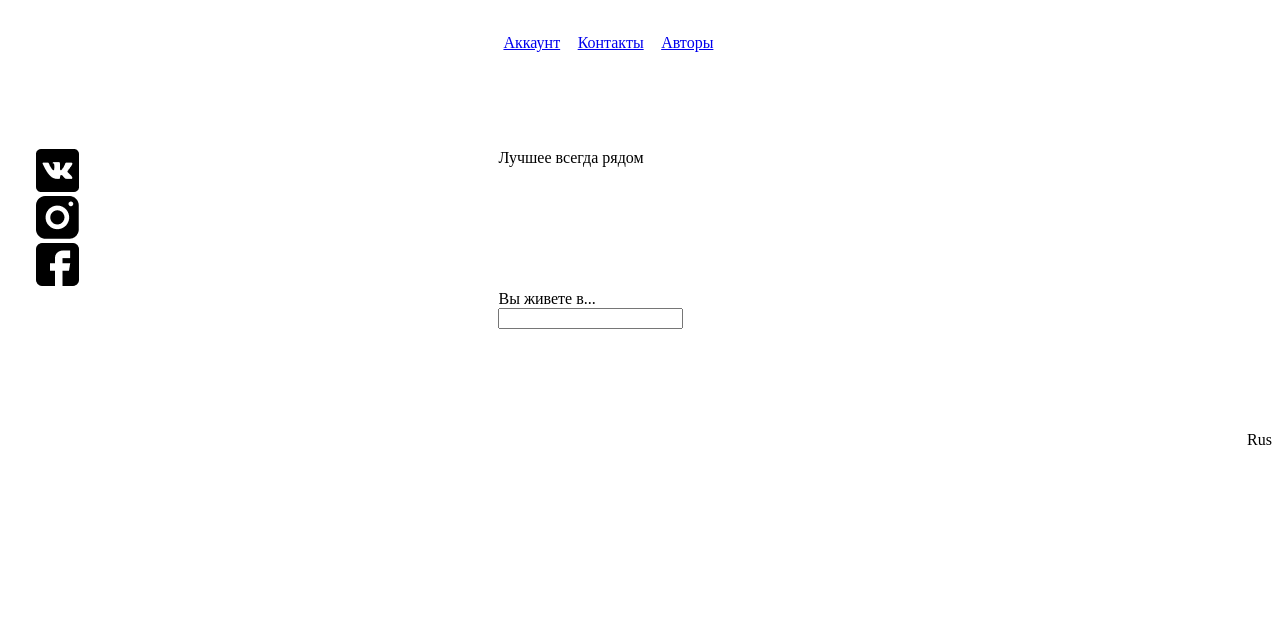
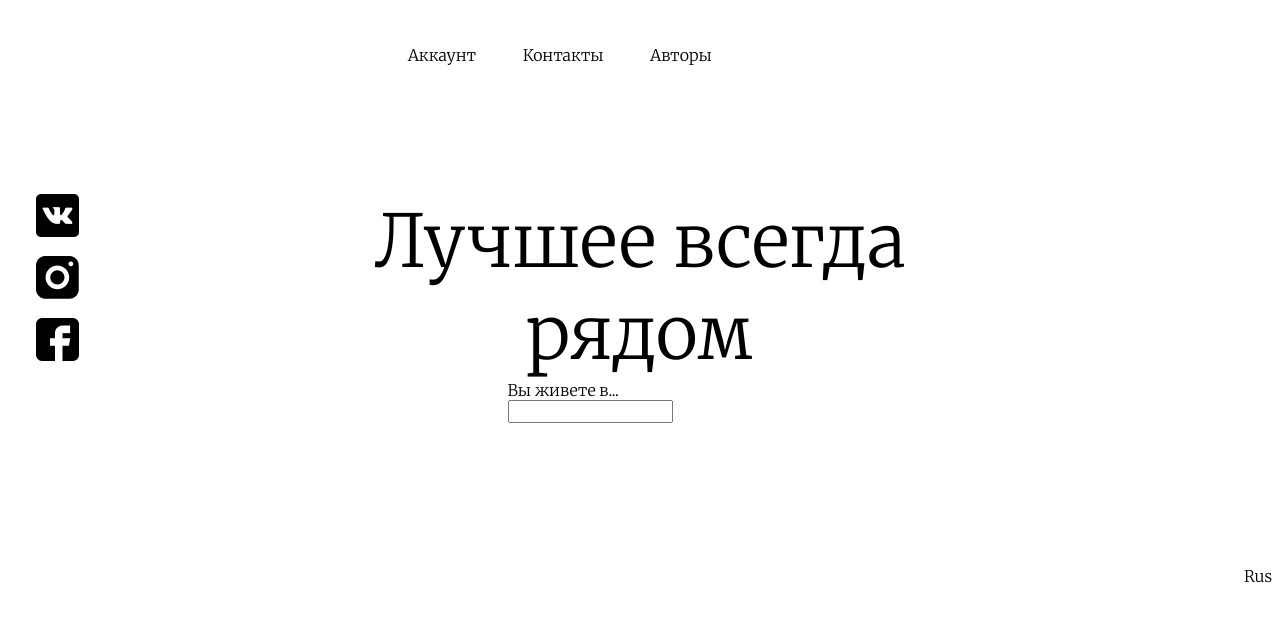
Before and after one commit to webMichaelNosenko/smallbiz_front, a Vue app: page / in a window 1280 px wide. Shown: the top 620 px of the page. Built offline with nearby package versions, Linux system fonts and the light colour scheme.

Commit message:
Added the font, styled the slogan, added margins (some)

```diff
--- a/src/App.vue
+++ b/src/App.vue
@@ -17,7 +17,10 @@
 </template>
 
 <style lang="scss">
-
+    @import url('https://fonts.googleapis.com/css2?family=Merriweather:wght@300&display=swap');
+    * {
+        font-family: 'Merriweather', serif;
+    }
 </style>
 
 <script>
--- a/src/components/AppSlogan.vue
+++ b/src/components/AppSlogan.vue
@@ -10,7 +10,10 @@
 
 <style scoped>
     div#AppSlogan{
-        grid-column: 6 / 7;
-        grid-row: 3;
+        grid-column: 4 / 10;
+        grid-row: 3 / 5;
+        font-size: calc(60px + 1vw);
+        align-self: center;
+        text-align: center;
     }
 </style>
--- a/src/components/NavBar.vue
+++ b/src/components/NavBar.vue
@@ -14,9 +14,14 @@
 
 <style scoped>
     div#NavBar{
-        grid-column: 5 / 8;
+        display: inline-block;
+        grid-column: 5 / 9;
         grid-row: 1;
-        place-self: center;
+        align-self: center;
+    }
+    a {
+        text-decoration: none;
+        color: black;
     }
     a.account{
         margin-right: 10%;
--- a/src/components/SocialLinks.vue
+++ b/src/components/SocialLinks.vue
@@ -20,4 +20,7 @@
         grid-row: 3 / 5;
         place-self: center;
     }
+    a {
+        margin-bottom: 15px;
+    }
 </style>
```
